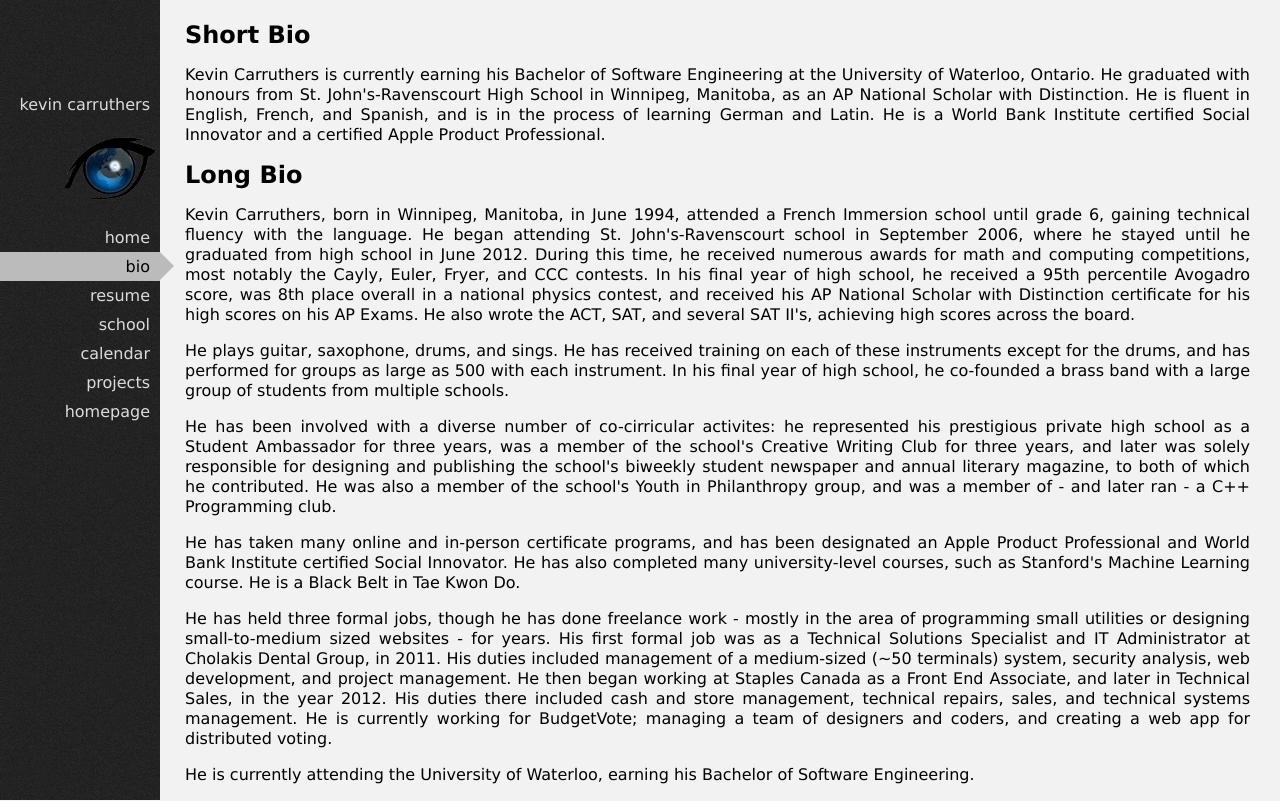
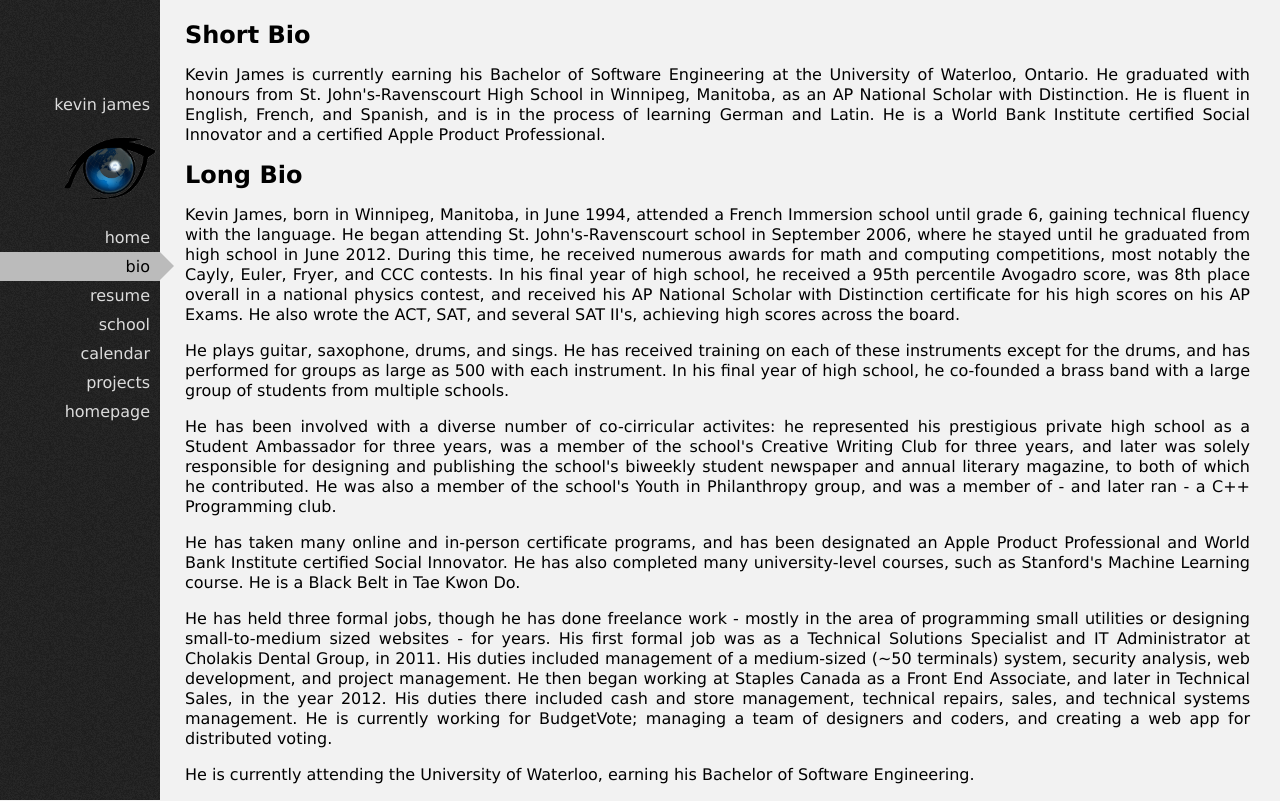
Before and after one commit to TheKevJames/web, a PHP site: page /bio.php in a window 1280 px wide. Run offline with PHP 8.4, Linux system fonts and the light colour scheme.

Commit message:
Changed name

```diff
--- a/bio.php
+++ b/bio.php
@@ -1,7 +1,7 @@
 <!doctype html>
 <html lang='en'>
 <head>
-	<title>Biography | Kevin Carruthers' Homepage</title>
+	<title>Biography</title>
 	<link rel='stylesheet' href='style.css'>
 	<link rel='icon' href='favicon.png' />
 </head>
@@ -13,10 +13,10 @@ include_once('nav.inc.php');
 
 <content style='line-height:20px;'>
 	<h2>Short Bio</h2>
-	<p>Kevin Carruthers is currently earning his Bachelor of Software Engineering at the University of Waterloo, Ontario. He graduated with honours from St. John's-Ravenscourt High School in Winnipeg, Manitoba, as an AP National Scholar with Distinction. He is fluent in English, French, and Spanish, and is in the process of learning German and Latin. He is a World Bank Institute certified Social Innovator and a certified Apple Product Professional.
+	<p>Kevin James is currently earning his Bachelor of Software Engineering at the University of Waterloo, Ontario. He graduated with honours from St. John's-Ravenscourt High School in Winnipeg, Manitoba, as an AP National Scholar with Distinction. He is fluent in English, French, and Spanish, and is in the process of learning German and Latin. He is a World Bank Institute certified Social Innovator and a certified Apple Product Professional.
 
 	<h2>Long Bio</h2>
-	<p>Kevin Carruthers, born in Winnipeg, Manitoba, in June 1994, attended a French Immersion school until grade 6, gaining technical fluency with the language. He began attending St. John's-Ravenscourt school in September 2006, where he stayed until he graduated from high school in June 2012. During this time, he received numerous awards for math and computing competitions, most notably the Cayly, Euler, Fryer, and CCC contests. In his final year of high school, he received a 95th percentile Avogadro score, was 8th place overall in a national physics contest, and received his AP National Scholar with Distinction certificate for his high scores on his AP Exams. He also wrote the ACT, SAT, and several SAT II's, achieving high scores across the board.
+	<p>Kevin James, born in Winnipeg, Manitoba, in June 1994, attended a French Immersion school until grade 6, gaining technical fluency with the language. He began attending St. John's-Ravenscourt school in September 2006, where he stayed until he graduated from high school in June 2012. During this time, he received numerous awards for math and computing competitions, most notably the Cayly, Euler, Fryer, and CCC contests. In his final year of high school, he received a 95th percentile Avogadro score, was 8th place overall in a national physics contest, and received his AP National Scholar with Distinction certificate for his high scores on his AP Exams. He also wrote the ACT, SAT, and several SAT II's, achieving high scores across the board.
 	<p>He plays guitar, saxophone, drums, and sings. He has received training on each of these instruments except for the drums, and has performed for groups as large as 500 with each instrument. In his final year of high school, he co-founded a brass band with a large group of students from multiple schools.
 	<p>He has been involved with a diverse number of co-cirricular activites: he represented his prestigious private high school as a Student Ambassador for three years, was a member of the school's Creative Writing Club for three years, and later was solely responsible for designing and publishing the school's biweekly student newspaper and annual literary magazine, to both of which he contributed. He was also a member of the school's Youth in Philanthropy group, and was a member of - and later ran - a C++ Programming club.
 	<p>He has taken many online and in-person certificate programs, and has been designated an Apple Product Professional and World Bank Institute certified Social Innovator. He has also completed many university-level courses, such as Stanford's Machine Learning course. He is a Black Belt in Tae Kwon Do.
--- a/calendar.php
+++ b/calendar.php
@@ -1,7 +1,7 @@
 <!doctype html>
 <html lang='en'>
 <head>
-	<title>Calendar | Kevin Carruthers' Homepage</title>
+	<title>Calendar</title>
 	<link rel='stylesheet' href='style.css'>
 	<link rel='icon' href='favicon.png' />
 </head>
--- a/homepage.php
+++ b/homepage.php
@@ -1,7 +1,7 @@
 <!doctype html>
 <html lang='en'>
 <head>
-	<title>Homepage | Kevin Carruthers' Homepage</title>
+	<title>Homepage</title>
 	<link rel='stylesheet' href='style.css'>
 	<script type='text/javascript' src='homepage/source.js'></script>
 	<script type='text/javascript' src='homepage/jquery-1.6.1.min.js'></script>
--- a/index.php
+++ b/index.php
@@ -1,7 +1,7 @@
 <!doctype html>
 <html lang='en'>
 <head>
-	<title>Home | Kevin Carruthers' Homepage</title>
+	<title>Home</title>
 	<link rel='stylesheet' href='style.css'>
 	<link rel='icon' href='favicon.png' />
 </head>
@@ -12,7 +12,7 @@ include_once('nav.inc.php');
 ?>
 
 <content style='width:79%;'>
-	<div class='bigname'>Kevin Carruthers</div>
+	<div class='bigname'>Kevin James</div>
 	<div class='social'>
 		<a href='https://twitter.com/KevinKarruthers' target='_blank'>Twitter</a> |
 		<a href='https://www.facebook.com/kevin.j.carruthers' target='_blank'>Facebook</a> |
--- a/nav.inc.php
+++ b/nav.inc.php
@@ -5,7 +5,7 @@ function curPage() {
 ?>
 
 <nav><ul class='container'>
-	<li><a href='index.php'>kevin carruthers</a></li>
+	<li><a href='index.php'>kevin james</a></li>
 	<img src='media/symbol.png' />																						<? if(curPage() == 'index.php') {		echo "<div class='arrow'></div>"; } ?>
 	<li><a href='index.php'			<? if(curPage() == 'index.php') { echo "class='selected'"; } ?>		>home</a>		<? if(curPage() == 'bio.php') {			echo "<div class='arrow'></div>"; } ?>
 	<li><a href='bio.php'			<? if(curPage() == 'bio.php') { echo "class='selected'"; } ?>		>bio</a>		<? if(curPage() == 'resume.php') {		echo "<div class='arrow'></div>"; } ?>
--- a/projects.php
+++ b/projects.php
@@ -1,7 +1,7 @@
 <!doctype html>
 <html lang='en'>
 <head>
-	<title>Projects | Kevin Carruthers' Homepage</title>
+	<title>Projects</title>
 	<link rel='stylesheet' href='style.css'>
 	<link rel='icon' href='favicon.png' />
 </head>
--- a/resume.php
+++ b/resume.php
@@ -1,7 +1,7 @@
 <!doctype html>
 <html lang='en'>
 <head>
-	<title>Resume | Kevin Carruthers' Homepage</title>
+	<title>Resume</title>
 	<link rel='stylesheet' href='style.css'>
 	<link rel='icon' href='favicon.png' />
 </head>
--- a/school.php
+++ b/school.php
@@ -1,7 +1,7 @@
 <!doctype html>
 <html lang='en'>
 <head>
-	<title>School | Kevin Carruthers' Homepage</title>
+	<title>School</title>
 	<link rel='stylesheet' href='style.css'>
 	<link rel='icon' href='favicon.png' />
 </head>
```
Also changed, not shown: 1 other file.
